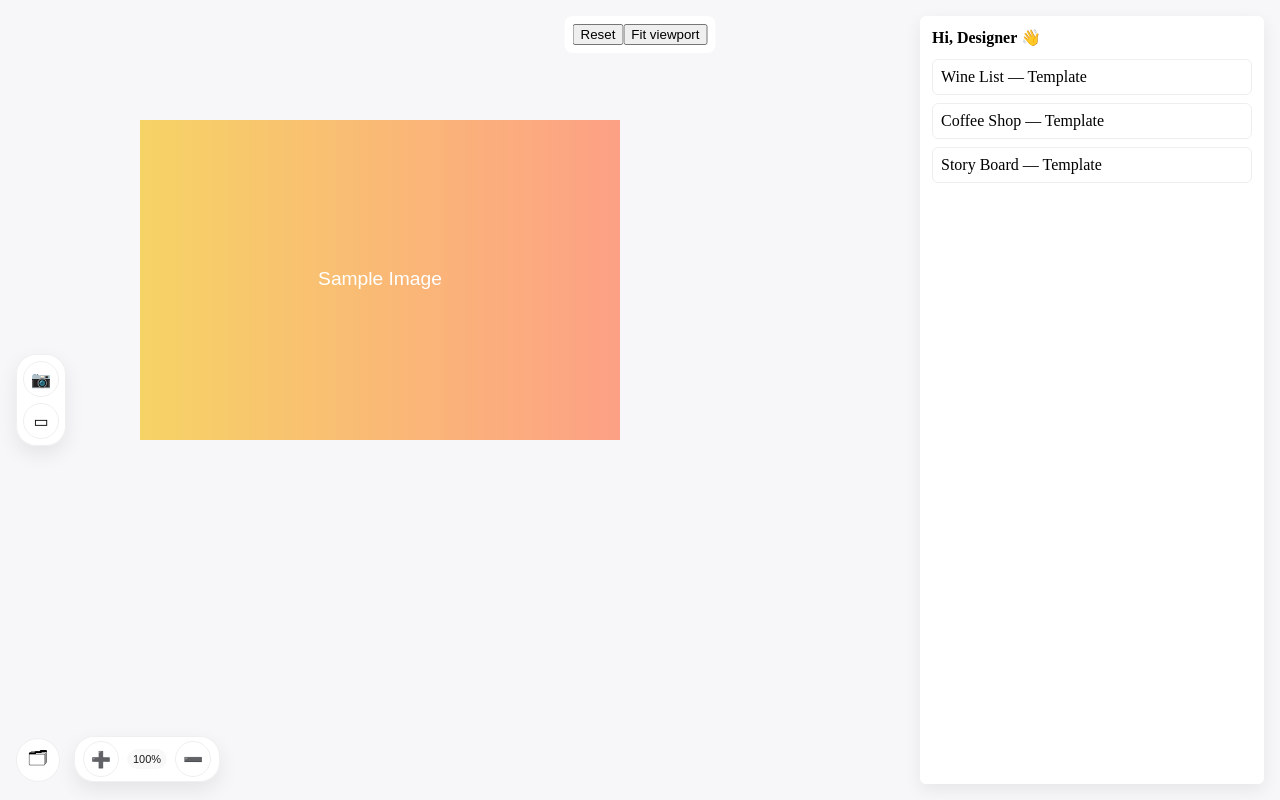
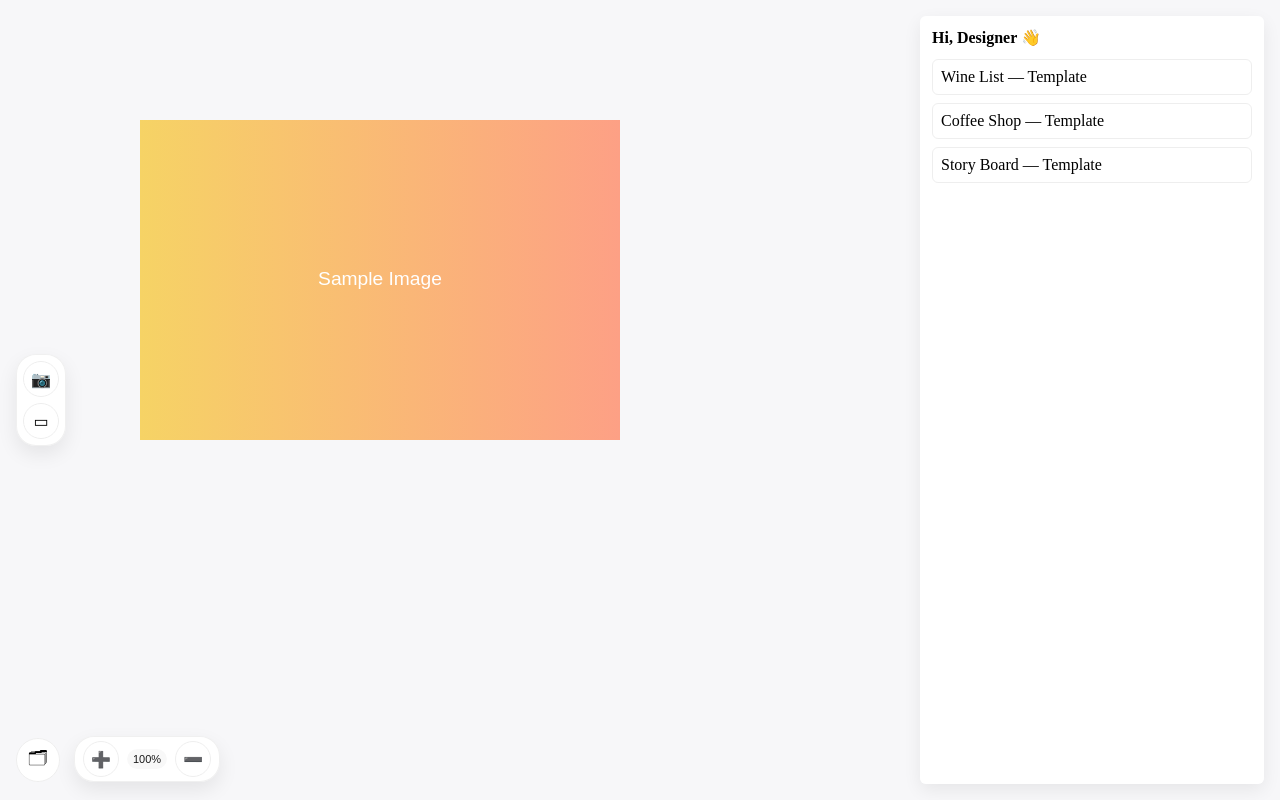
Before and after one commit to tigerzhang/bArt, a React (Vite) app: page / in a window 1280 px wide. Built offline with nearby package versions, Linux system fonts and the light colour scheme.

Commit message:
feat: remove TopBar component and consolidate top-level actions into ZoomToolbar and contextual toolbars for a cleaner canvas layout

```diff
--- a/src/App.tsx
+++ b/src/App.tsx
@@ -4,7 +4,6 @@ import FloatingToolbar from './components/FloatingToolbar'
 import RightPanel from './components/RightPanel'
 import LayersPanel from './components/LayersPanel'
 import { useCanvasStore, CanvasState } from './store/canvasStore'
-import TopBar from './components/TopBar'
 
 export default function App() {
   const toggleLayersPanel = useCanvasStore((s: CanvasState) => s.toggleLayersPanel)
@@ -22,7 +21,7 @@ export default function App() {
   return (
     <div className="app-root">
       <FloatingToolbar />
-      <TopBar />
+      {/* TopBar removed: top actions available via ZoomMenu and contextual toolbars */}
       <CanvasSurface />
       <RightPanel />
       <LayersPanel />
--- a/src/components/TopBar.tsx
+++ b/src/components/TopBar.tsx
@@ -1,52 +1,7 @@
 import React from 'react'
 import { useCanvasStore, CanvasState } from '../store/canvasStore'
 
+// TopBar has been removed from the default layout; keep a no-op stub
 export default function TopBar() {
-  const zoom = useCanvasStore((s: CanvasState) => s.zoom)
-  const setZoom = useCanvasStore((s: CanvasState) => s.setZoom)
-  const setPan = useCanvasStore((s: CanvasState) => s.setPan)
-  const layers = useCanvasStore((s: CanvasState) => s.layers)
-  const canvasSize = useCanvasStore((s: CanvasState) => s.canvasSize)
-
-  const onFitViewport = () => {
-    const vp = canvasSize || { width: window.innerWidth, height: window.innerHeight }
-    if (!layers || layers.length === 0) {
-      setZoom(1)
-      setPan({ x: 0, y: 0 })
-      return
-    }
-    let minX = Infinity, minY = Infinity, maxX = -Infinity, maxY = -Infinity
-    for (const l of layers) {
-      if (l.visible === false) continue
-      const w = l.width ?? 0
-      const h = l.height ?? 0
-      minX = Math.min(minX, l.x)
-      minY = Math.min(minY, l.y)
-      maxX = Math.max(maxX, l.x + w)
-      maxY = Math.max(maxY, l.y + h)
-    }
-    if (minX === Infinity) {
-      setZoom(1)
-      setPan({ x: 0, y: 0 })
-      return
-    }
-    const contentW = Math.max(1, maxX - minX)
-    const contentH = Math.max(1, maxY - minY)
-    const margin = 48
-    const scaleX = (vp.width - margin * 2) / contentW
-    const scaleY = (vp.height - margin * 2) / contentH
-    const fitScale = Math.max(0.1, Math.min(20, Math.min(scaleX, scaleY)))
-    // compute pan to center content
-    const panX = -minX * fitScale + (vp.width - contentW * fitScale) / 2
-    const panY = -minY * fitScale + (vp.height - contentH * fitScale) / 2
-    setZoom(fitScale)
-    setPan({ x: panX, y: panY })
-  }
-
-  return (
-    <div style={{ position: 'fixed', left: '50%', transform: 'translateX(-50%)', top: 16, zIndex: 30, background: 'rgba(255,255,255,0.96)', padding: 8, borderRadius: 8 }}>
-      <button onClick={() => setZoom(1)}>Reset</button>
-      <button onClick={onFitViewport}>Fit viewport</button>
-    </div>
-  )
+  return null
 }
```
Also changed, not shown: 2 other files (tests, documents, lock files or other folders).
